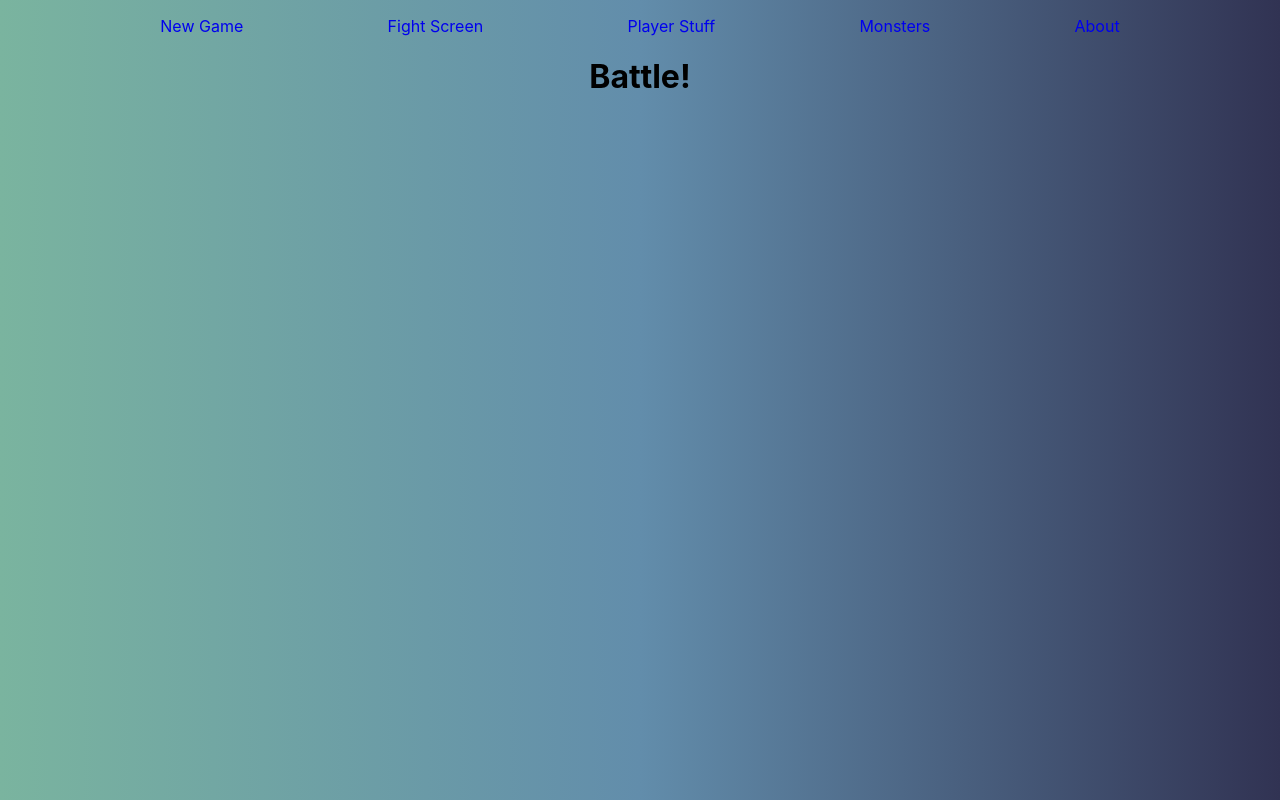
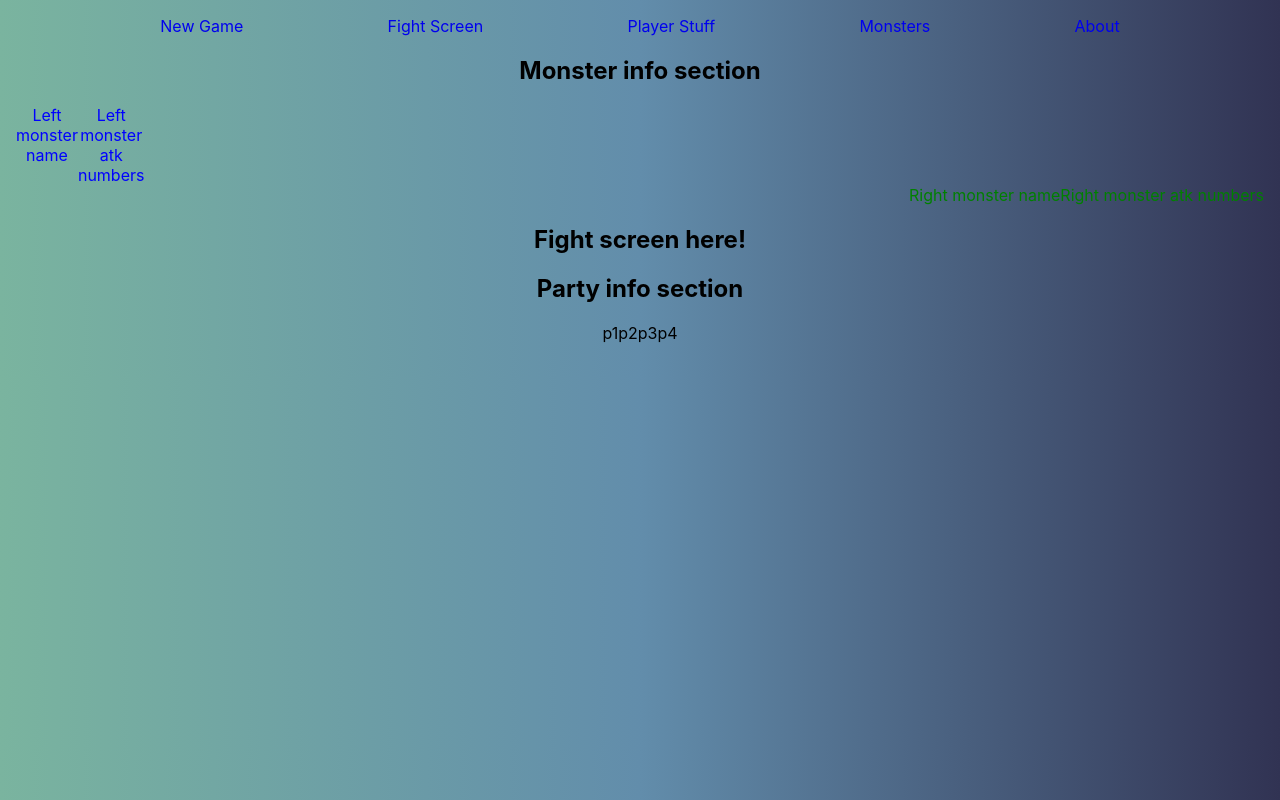
Before and after one commit to willashe/rpg-battle, a React (Create React App) app: page /battle in a window 1280 px wide. Built offline with nearby package versions, Linux system fonts and the light colour scheme.

Commit message:
added some very basic markup to fight screen

```diff
--- a/src/App.css
+++ b/src/App.css
@@ -1,40 +1,13 @@
+a:hover {
+  color: red;
+}
+
 .App {
   text-align: center;
 }
 
-.App-logo {
-  height: 40vmin;
-  pointer-events: none;
-}
-
-@media (prefers-reduced-motion: no-preference) {
-  .App-logo {
-    animation: App-logo-spin infinite 20s linear;
-  }
-}
-
-.App-header {
-  background-color: #282c34;
-  min-height: 100vh;
-  display: flex;
-  flex-direction: column;
-  align-items: center;
-  justify-content: center;
-  font-size: calc(10px + 2vmin);
-  color: white;
-}
-
-.App-link {
-  color: #61dafb;
-}
-
-@keyframes App-logo-spin {
-  from {
-    transform: rotate(0deg);
-  }
-  to {
-    transform: rotate(360deg);
-  }
+.battle-container {
+  max-width: 100%;
 }
 
 body {
@@ -62,11 +35,47 @@ body {
   filter: progid:DXImageTransform.Microsoft.gradient( startColorstr='#7ab49f', endColorstr='#313353',GradientType=1 ); /* IE6-9 */
 }
 
+.l-monster-content {
+  display: flex;
+  justify-content: flex-start;
+  height: 80px;
+  width: 100px;
+}
+
+.l-monster-dmg {
+  display: inline-block;
+  color: blue;
+}
+
+.l-monster-name {
+  display: inline-block;
+  color: blue;
+}
+
+.main-party-menu {
+  display: inline-block;
+}
+
 nav {
   display: flex;
   justify-content: space-evenly;
 }
 
-a:hover {
-  color: red;
+.player-info-section {
+  align-self: flex-end;
 }
+
+.r-monster-content {
+  display: flex;
+  justify-content: flex-end;
+  color: green;
+}
+
+.r-monster-dmg {
+  color: green;
+}
+
+.r-monster-name {
+  display: flex;
+  align-items: flex-end;
+}
--- a/src/App.tsx
+++ b/src/App.tsx
@@ -16,7 +16,6 @@ export default function App() {
           <Link to="/battle">Fight Screen</Link>
           <Link to="/player">Player Stuff</Link>
           <Link to="/monsters">Monsters</Link>
-
           <Link to="about">About</Link>
         </nav>
         <Switch>
--- a/src/components/Battle.tsx
+++ b/src/components/Battle.tsx
@@ -1,5 +1,34 @@
 import React from 'react';
 
-const Battle = () => <h1>Battle!</h1>;
+const Battle = () => (
+  <div className="battle-container">
+    <section className="monster-info-section">
+    <h1>Monster info section</h1>
+    <div className="l-monster-content">
+      <div className="l-monster-name">Left monster name</div>
+      <div className="l-monster-dmg">Left monster atk numbers</div>
+    </div>
+    <div className="r-monster-content">
+      <div className="r-monster-name">Right monster name</div>
+      <div className="r-monster-dmg">Right monster atk numbers</div>
+    </div>
+    </section>
+
+    <section className="main-battle-section">
+      <h1>Fight screen here!</h1>
+    </section>
+
+    <section className="player-info-section">
+      <h1>Party info section</h1>
+      <div className="main-party-menu">
+        <span>p1</span>
+        <span>p2</span>
+        <span>p3</span>
+        <span>p4</span>
+        <p></p>
+      </div>
+    </section>
+  </div>
+);
 
 export default Battle;
```
